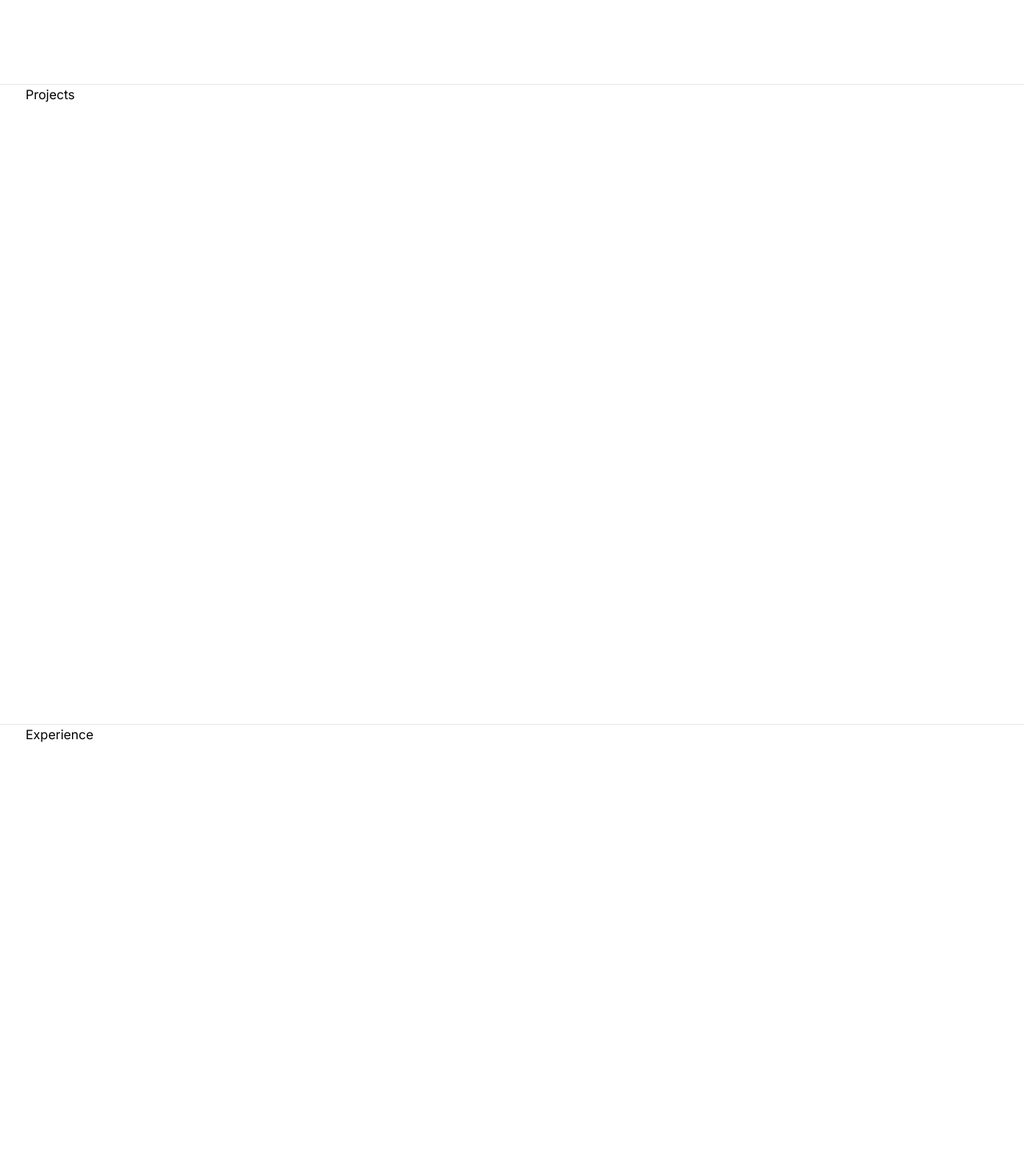
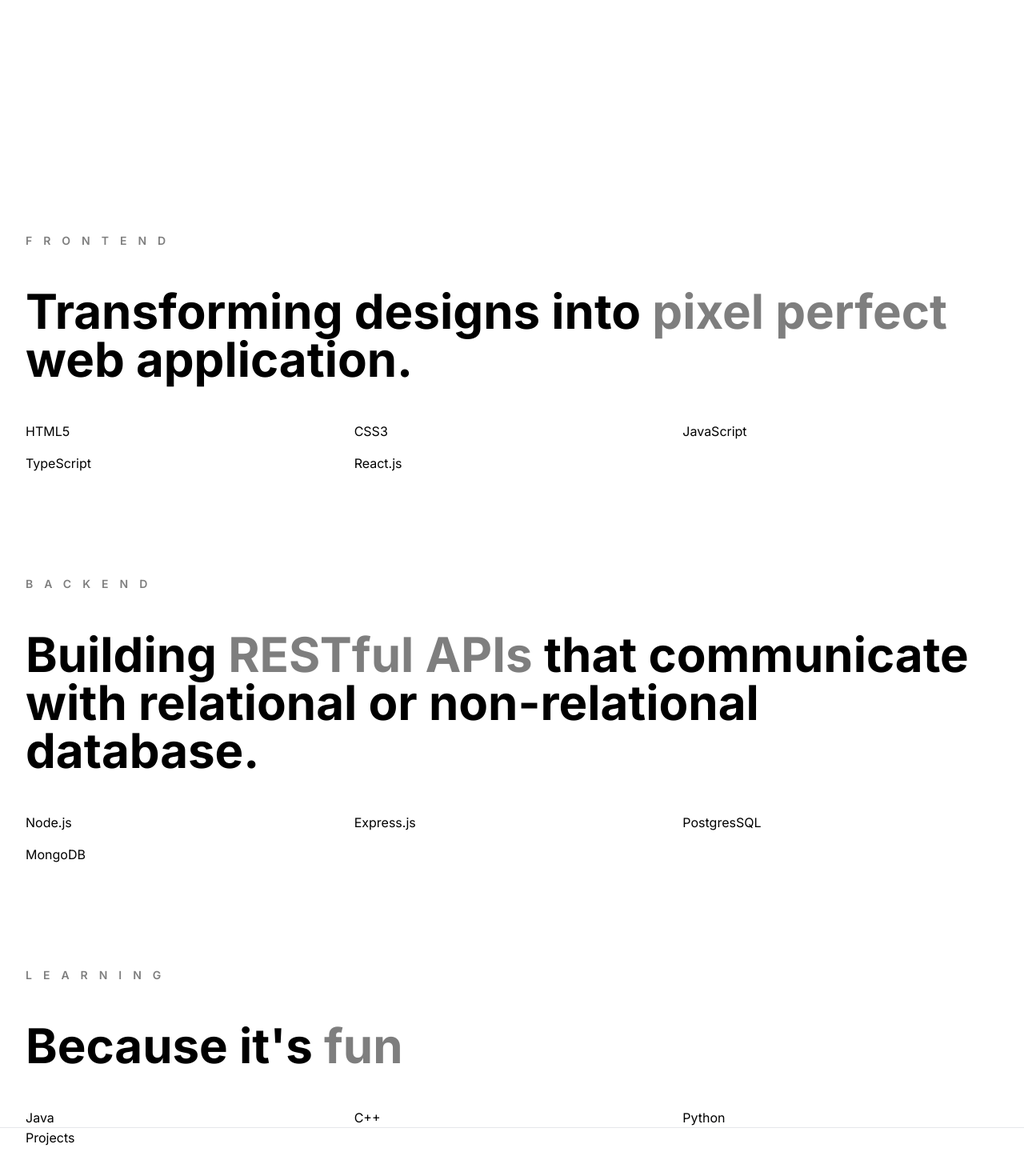
Before and after one commit to am1553/22-february-portfolio, a React (Vite) app: page / in a window 1280 px wide. Shown: the part 790-2260 px from the top of the page at 80% size. Built offline with nearby package versions, Linux system fonts and the light colour scheme.

Commit message:
reworking home page

```diff
--- a/src/App.tsx
+++ b/src/App.tsx
@@ -1,4 +1,3 @@
-import HeroImage from "./components/HeroImage";
 import { Header, Main } from "./layout";
 import { Experience, Home, Projects } from "./sections";
 
--- a/src/layout/Header.tsx
+++ b/src/layout/Header.tsx
@@ -61,8 +61,11 @@
           ))}
         </nav>
         {isMenu ? (
-          <div className="" ref={navPanelRef}>
-            <nav className="bg-white absolute inset-0 top-16 h-fit p-4 flex flex-col lg:hidden">
+          <div
+            className="bg-white absolute inset-0 top-16 h-fit z-10 p-4 lg:hidden"
+            ref={navPanelRef}
+          >
+            <nav className="flex flex-col">
               {NAV.map((navLink, i) => (
                 <SectionLink
                   key={i}
--- a/src/sections/Home.tsx
+++ b/src/sections/Home.tsx
@@ -1,30 +1,76 @@
 import { Section } from "../layout";
+
+function Intro() {
+  return (
+    <div className="flex flex-col gap-2 md:gap-4 lg:gap-6 my-64">
+      <h1 className="font-bold text-xxl md:text-[64px] lg:text-[96px] text-left">
+        Web Developer
+      </h1>
+      <p className="opacity-50 text-left text-l md:text-xl lg:text-4xl lg:leading-[3.5rem] w-full md:leading-loosen">
+        Passionate about devising solutions for intricate challenges and
+        crafting visually captivating web applications for users.
+      </p>
+    </div>
+  );
+}
+
 function Home() {
   return (
     <Section id="home" title="home">
       <>
         <div className="w-full flex flex-col gap-36 md:gap-48">
-          <div className="flex flex-col gap-2 md:gap-4 lg:gap-6">
-            <h1 className="font-bold text-xxl md:text-[64px] lg:text-[96px] text-left">
-              Web Developer
-            </h1>
-            <p className="opacity-50 text-left text-l md:text-xl lg:text-4xl lg:leading-[3.5rem] w-full md:leading-loosen">
-              Passionate about devising solutions for intricate challenges and
-              crafting visually captivating web applications for users.
-            </p>
-          </div>
+          <Intro />
 
-          <div className="">
-            <div className="flex flex-col gap-6">
+          <div className="flex flex-col gap-32">
+            <div className="flex flex-col gap-6 md:gap-8 lg:gap-10 xl:gap-12">
               <span className="text-special uppercase opacity-50">
                 frontend
               </span>
               <div className="">
-                <span className="text-xl font-bold md:text-2xl">
+                <span className="text-2xl font-bold md:text-4xl lg:text-6xl">
                   Transforming designs into
                   <span className="opacity-50"> pixel perfect</span> web
                   application.
                 </span>
+              </div>
+              <div className="grid grid-cols-3 gap-4">
+                <span>HTML5</span>
+                <span>CSS3</span>
+                <span>JavaScript</span>
+                <span>TypeScript</span>
+                <span>React.js</span>
+              </div>
+            </div>
+
+            <div className="flex flex-col gap-6 md:gap-8 lg:gap-10 xl:gap-12">
+              <span className="text-special uppercase opacity-50">backend</span>
+              <div className="">
+                <span className="text-2xl font-bold md:text-4xl lg:text-6xl">
+                  Building <span className="opacity-50"> RESTful APIs</span>{" "}
+                  that communicate with relational or non-relational database.
+                </span>
+              </div>
+              <div className="grid grid-cols-3 gap-4">
+                <span>Node.js</span>
+                <span>Express.js</span>
+                <span>PostgresSQL</span>
+                <span>MongoDB</span>
+              </div>
+            </div>
+
+            <div className="flex flex-col gap-6 md:gap-8 lg:gap-10 xl:gap-12">
+              <span className="text-special uppercase opacity-50">
+                learning
+              </span>
+              <div className="">
+                <span className="text-2xl font-bold md:text-4xl lg:text-6xl">
+                  Because it's <span className="opacity-50"> fun</span>
+                </span>
+              </div>
+              <div className="grid grid-cols-3 gap-4">
+                <span>Java</span>
+                <span>C++</span>
+                <span>Python</span>
               </div>
             </div>
           </div>
```
Also changed, not shown: 4 other files (tests, documents, lock files or other folders).
